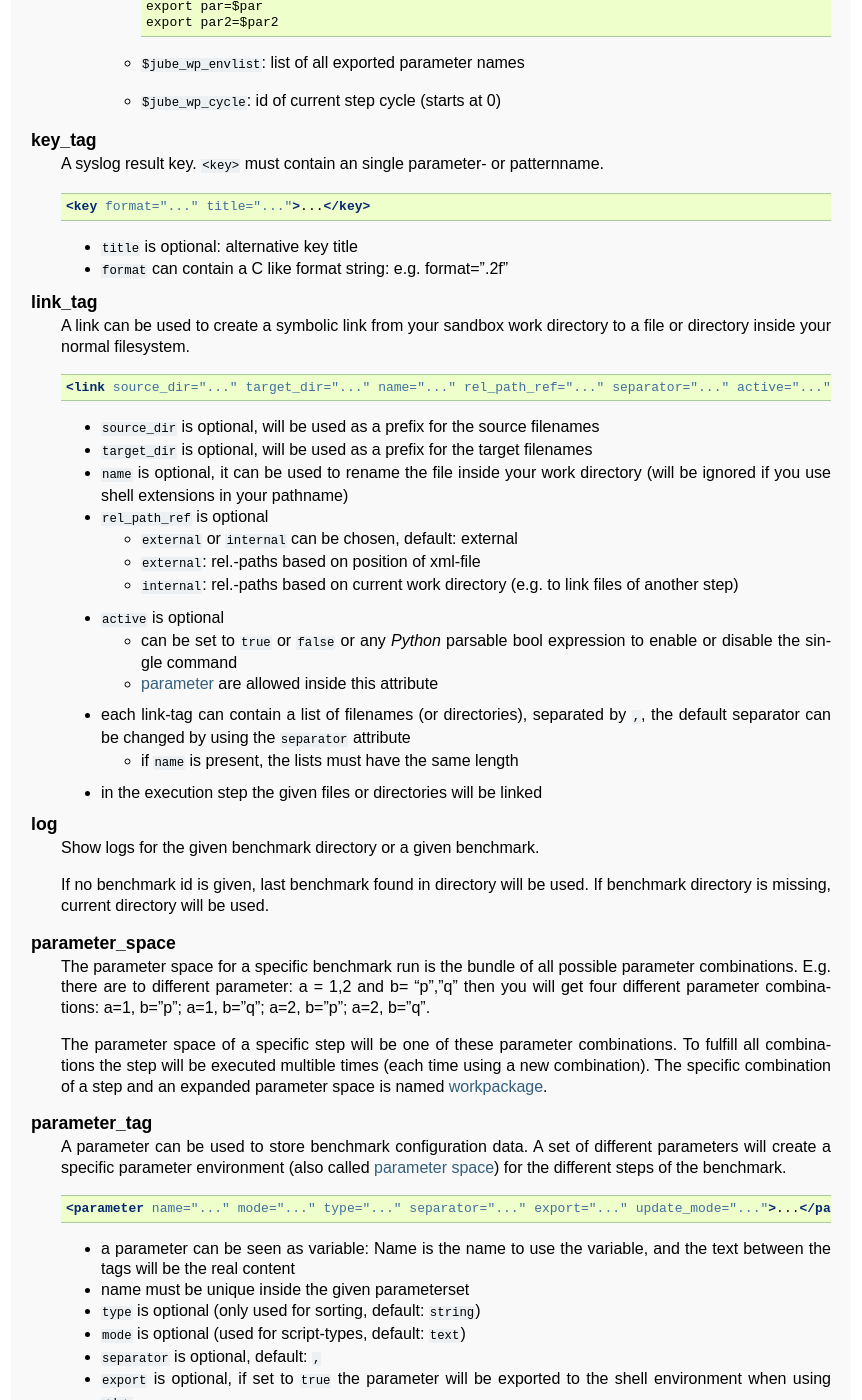
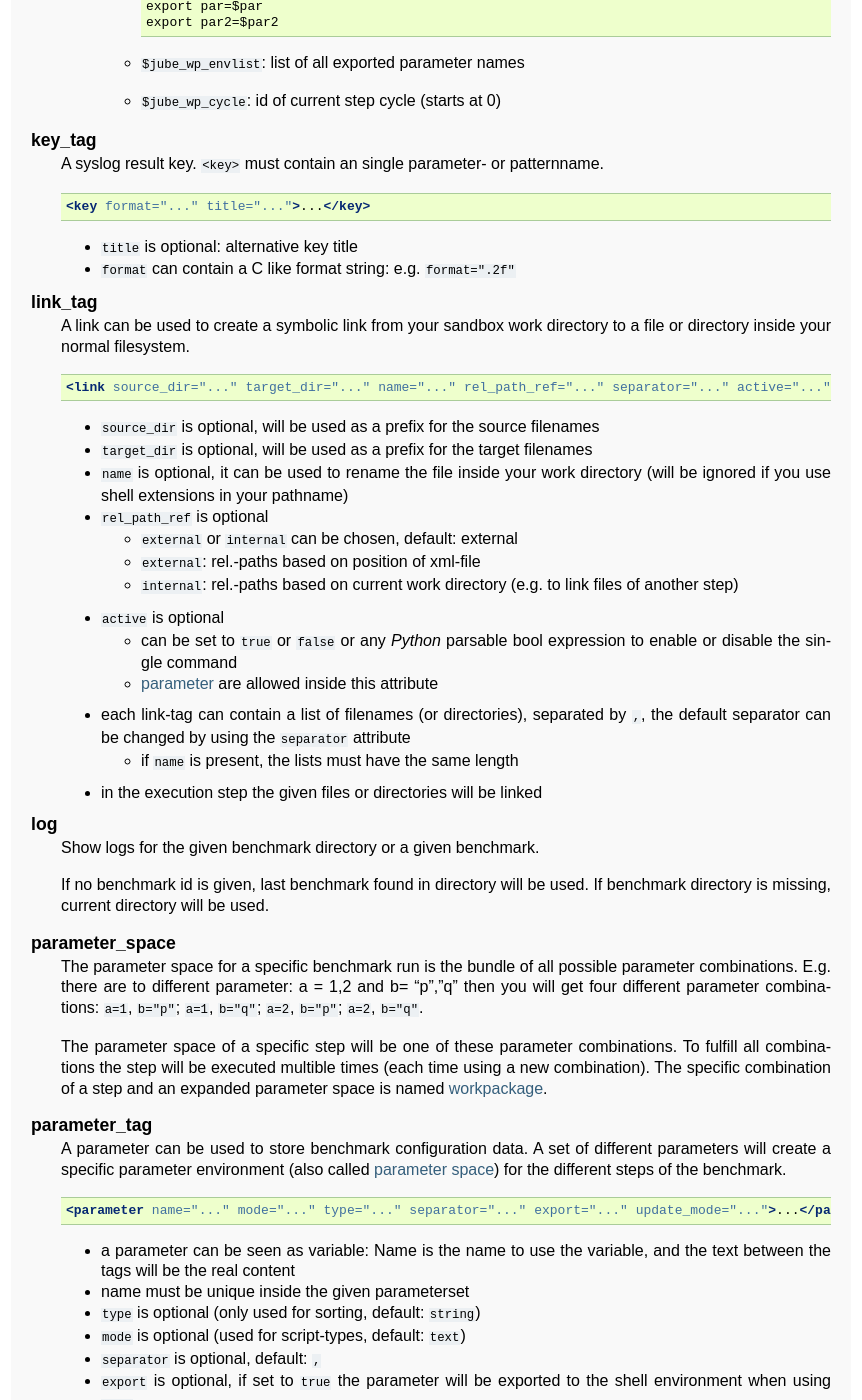
Before and after one commit to FZJ-JSC/JUBE, a Sphinx documentation site: the page built from docs/glossar.rst, in a window 1280 px wide and 1400 px high, scrolled down 6990 px. Shown: the whole window, without its empty margins (219-1081 px from the left). Built offline with Sphinx 7.4.7, drawn with Linux system fonts in a browser that asks for light colours; some of the changed text lies outside the part shown.

```diff
--- a/docs/glossar.rst
+++ b/docs/glossar.rst
@@ -503,7 +503,7 @@ Glossary
         <do work_dir="...">...</do>
 
 
-     * ``do`` can contain any *Shell*-syntax-snippet (:term:`parameter <parameter_tag>` will be replaced ... $nameofparameter ...)
+     * ``do`` can contain any *Shell*-syntax-snippet (:term:`parameter <parameter_tag>` will be replaced ``... $nameofparameter ...``)
      * ``stdout``- and ``stderr``-filename are optional (default: ``stdout`` and ``stderr``)
      * ``work_dir`` is optional, it can be used to change the work directory of this single command (relativly seen towards
        the original work directory)
@@ -617,7 +617,7 @@ Glossary
 
      * ``colw`` is optional: column width
      * ``title`` is optional: column title
-     * ``format`` can contain a C like format string: e.g. format=".2f"
+     * ``format`` can contain a C like format string: e.g. ``format=".2f"``
 
    syslog_tag
      A syslog result type
@@ -645,12 +645,12 @@ Glossary
         <key format="..." title="...">...</key>
 
      * ``title`` is optional: alternative key title
-     * ``format`` can contain a C like format string: e.g. format=".2f"
+     * ``format`` can contain a C like format string: e.g. ``format=".2f"``
 
    parameter_space
      The parameter space for a specific benchmark run is the bundle of all possible parameter combinations.
      E.g. there are to different parameter: a = 1,2 and b= "p","q" then you will get four different parameter
-     combinations: a=1, b="p"; a=1, b="q"; a=2, b="p"; a=2, b="q".
+     combinations: ``a=1``, ``b="p"``; ``a=1``, ``b="q"``; ``a=2``, ``b="p"``; ``a=2``, ``b="q"``.
 
      The parameter space of a specific step will be one of these parameter combinations. To fulfill all combinations
      the step will be executed multible times (each time using a new combination). The specific combination of a step and
```
Also changed, not shown: 2 other files.
